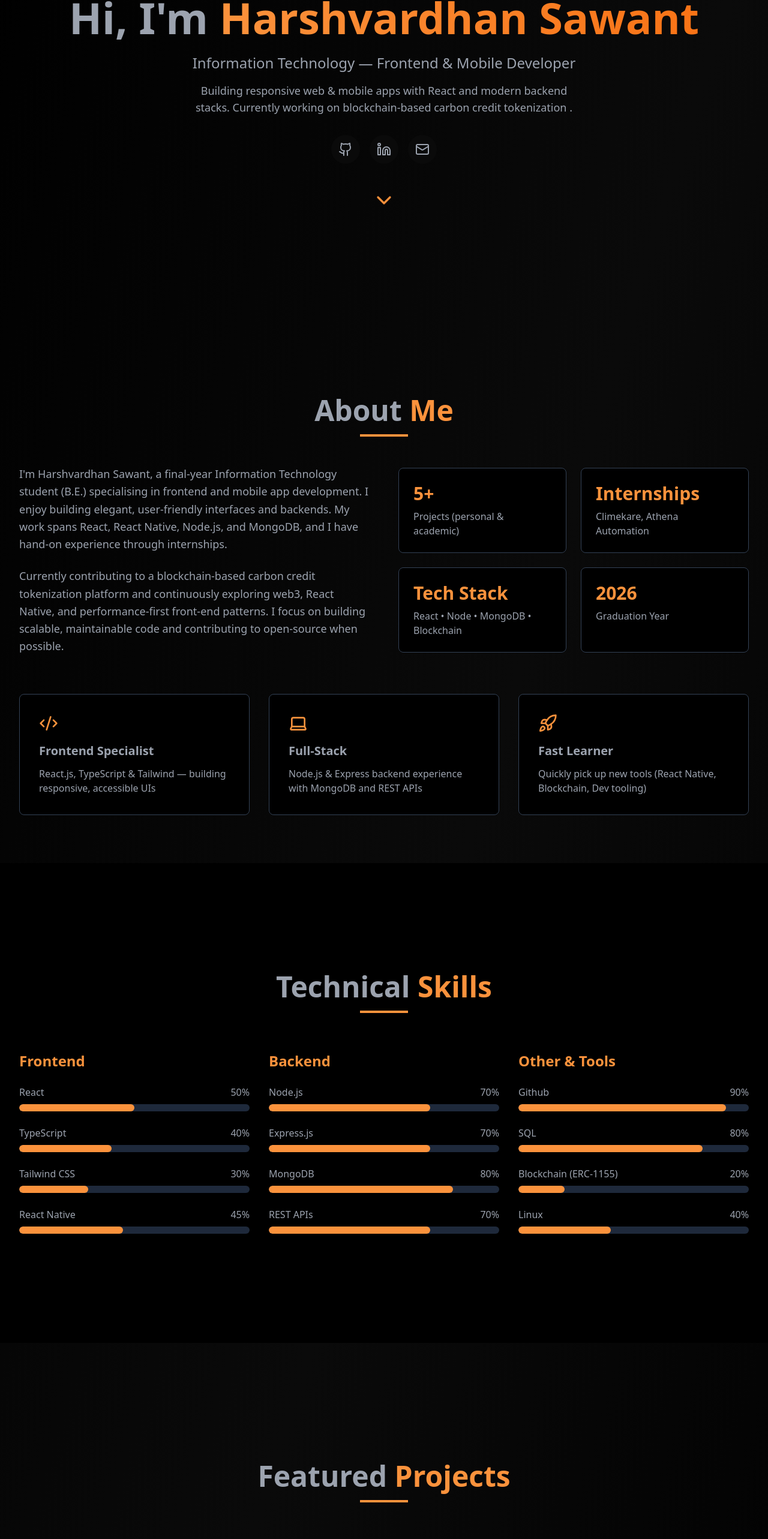
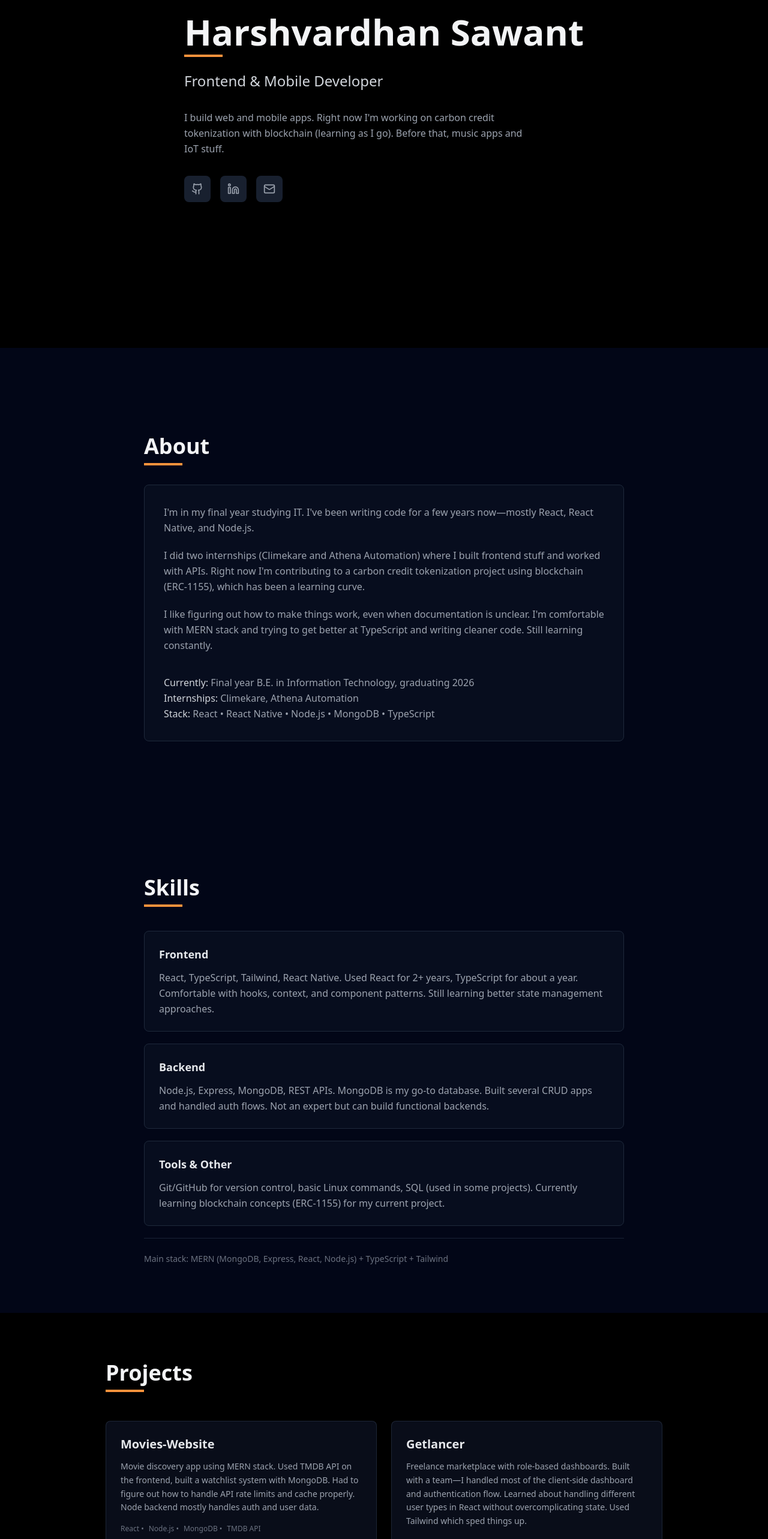
Before and after one commit to harshvardhan2709/portfolio, a React (Vite) app: page / in a window 1280 px wide. Shown: the part 220-2786 px from the top of the page at 60% size. Built offline with nearby package versions, Linux system fonts and the light colour scheme.

Commit message:
somechanges

```diff
--- a/src/App.tsx
+++ b/src/App.tsx
@@ -35,7 +35,7 @@ function App() {
   }, []);
 
   return (
-    <div className="min-h-screen bg-gradient-to-br from-secondary-900 via-secondary-800 to-secondary-900">
+    <div className="min-h-screen bg-black">
       <Navigation activeSection={activeSection} profileSrc="/profile.jpg" profileAlt="Harshvardhan Sawant" />
       <Hero />
       <About />
--- a/src/components/About.tsx
+++ b/src/components/About.tsx
@@ -1,5 +1,4 @@
 import { useEffect, useRef, useState } from 'react';
-import { Code2, Laptop, Rocket } from 'lucide-react';
 
 const About = () => {
   const [isVisible, setIsVisible] = useState(false);
@@ -26,85 +25,40 @@ const About = () => {
     };
   }, []);
 
-  const features = [
-    {
-      icon: <Code2 size={32} />,
-      title: 'Frontend Specialist',
-      description: 'React.js, TypeScript & Tailwind — building responsive, accessible UIs',
-    },
-    {
-      icon: <Laptop size={32} />,
-      title: 'Full-Stack',
-      description: 'Node.js & Express backend experience with MongoDB and REST APIs',
-    },
-    {
-      icon: <Rocket size={32} />,
-      title: 'Fast Learner',
-      description: 'Quickly pick up new tools (React Native, Blockchain, Dev tooling)',
-    },
-  ];
-
   return (
-    <section id="about" className="min-h-screen flex items-center py-20" ref={sectionRef}>
-      <div className="max-w-7xl mx-auto px-4 sm:px-6 lg:px-8">
+    <section id="about" className="min-h-screen flex items-center py-20 bg-slate-950" ref={sectionRef}>
+      <div className="max-w-4xl mx-auto px-6 sm:px-8 lg:px-12">
         <div
-          className={`transition-all duration-1000 ${
-            isVisible ? 'opacity-100 translate-y-0' : 'opacity-0 translate-y-10'
+          className={`transition-opacity duration-700 ${isVisible ? 'opacity-100' : 'opacity-0'
             }`}
         >
-          <h2 className="text-4xl md:text-5xl font-bold text-center text-gray-400 mb-4">
-            About <span className="text-transparent bg-clip-text bg-gradient-to-r from-primary-400 to-primary-400">Me</span>
+          <h2 className="text-3xl md:text-4xl font-bold text-gray-100 mb-2">
+            About
           </h2>
+          <div className="w-16 h-1 bg-primary-400 mb-8"></div>
 
-          <div className="h-1 w-20 bg-gradient-to-r from-primary-400 to-primary-400 mx-auto mb-12"></div>
+          <div className="bg-slate-900/40 border border-slate-800 rounded-lg p-8 space-y-5 text-gray-400 leading-relaxed">
+            <p>
+              I'm in my final year studying IT. I've been writing code for a few years now—mostly React, React Native, and Node.js.
+            </p>
 
-          <div className="grid md:grid-cols-2 gap-12 items-center mb-16">
-            <div className="space-y-6">
-              <p className="text-lg text-gray-400 leading-relaxed">
-                I'm Harshvardhan Sawant, a final-year Information Technology student (B.E.) specialising in frontend and mobile app development.
-                I enjoy building elegant, user-friendly interfaces and backends. My work spans React, React Native, Node.js, and MongoDB,
-                and I have hand-on experience through internships.
+            <p>
+              I did two internships (Climekare and Athena Automation) where I built frontend stuff and worked with APIs.
+              Right now I'm contributing to a carbon credit tokenization project using blockchain (ERC-1155), which has been a learning curve.
             </p>
-              <p className="text-lg text-gray-400 leading-relaxed">
-                Currently contributing to a blockchain-based carbon credit tokenization platform and continuously exploring web3, React Native, and
-                performance-first front-end patterns. I focus on building scalable, maintainable code and contributing to open-source when possible.
+
+            <p>
+              I like figuring out how to make things work, even when documentation is unclear. I'm comfortable with MERN stack
+              and trying to get better at TypeScript and writing cleaner code. Still learning constantly.
             </p>
-            </div>
 
-            <div className="grid grid-cols-2 gap-6">
-              <div className="bg-black backdrop-blur-sm p-6 rounded-lg border border-slate-700 hover:border-primary-400 transition-all duration-300">
-                <div className="text-3xl font-bold text-primary-400 mb-2">5+</div>
-                <div className="text-gray-400">Projects (personal & academic)</div>
-              </div>
-              <div className="bg-black backdrop-blur-sm p-6 rounded-lg border border-slate-700 hover:border-primary-400 transition-all duration-300">
-                <div className="text-3xl font-bold text-primary-400 mb-2">Internships</div>
-                <div className="text-gray-400">Climekare, Athena Automation</div>
-              </div>
-              <div className="bg-black backdrop-blur-sm p-6 rounded-lg border border-slate-700 hover:border-primary-400 transition-all duration-300">
-                <div className="text-3xl font-bold text-primary-400 mb-2">Tech Stack</div>
-                <div className="text-gray-400">React • Node • MongoDB • Blockchain</div>
-              </div>
-              <div className="bg-black backdrop-blur-sm p-6 rounded-lg border border-slate-700 hover:border-primary-400 transition-all duration-300">
-                <div className="text-3xl font-bold text-primary-400 mb-2">2026</div>
-                <div className="text-gray-400">Graduation Year</div>
-              </div>
-            </div>
-          </div>
-
-          <div className="grid md:grid-cols-3 gap-8">
-            {features.map((feature, index) => (
-              <div
-                key={index}
-                className={`bg-black backdrop-blur-sm p-8 rounded-lg border border-slate-700 hover:border-primary-400 transition-all duration-300 transform hover:-translate-y-2 ${
-                  isVisible ? 'opacity-100 translate-y-0' : 'opacity-0 translate-y-10'
-                }`}
-                style={{ transitionDelay: `${index * 200}ms` }}
-              >
-                <div className="text-primary-400 mb-4">{feature.icon}</div>
-                <h3 className="text-xl font-semibold text-gray-400 mb-3">{feature.title}</h3>
-                <p className="text-gray-400">{feature.description}</p>
-              </div>
-            ))}
+            <p className="pt-4">
+              <span className="text-gray-300 font-medium">Currently:</span> Final year B.E. in Information Technology, graduating 2026
+              <br />
+              <span className="text-gray-300 font-medium">Internships:</span> Climekare, Athena Automation
+              <br />
+              <span className="text-gray-300 font-medium">Stack:</span> React • React Native • Node.js • MongoDB • TypeScript
+            </p>
           </div>
         </div>
       </div>
--- a/src/components/Hero.tsx
+++ b/src/components/Hero.tsx
@@ -1,7 +1,7 @@
 // src/components/Hero.tsx
 
 import { useEffect, useState } from 'react';
-import { ChevronDown, Github, Linkedin, Mail } from 'lucide-react';
+import { Github, Linkedin, Mail } from 'lucide-react';
 
 const Hero = () => {
   const [isVisible, setIsVisible] = useState(false);
@@ -10,69 +10,56 @@ const Hero = () => {
     setIsVisible(true);
   }, []);
 
-  const scrollToNext = () => {
-    const aboutSection = document.getElementById('about');
-    if (aboutSection) {
-      aboutSection.scrollIntoView({ behavior: 'smooth' });
-    }
-  };
-
   return (
     <section
       id="home"
-      className="min-h-screen flex items-center justify-center relative overflow-hidden"
+      className="min-h-screen flex items-center relative"
     >
+      <div
+        className={`max-w-4xl mx-auto px-6 sm:px-8 lg:px-12 transition-opacity duration-700 ${isVisible ? 'opacity-100' : 'opacity-0'
+          }`}
+      >
+        <h1 className="text-5xl md:text-6xl font-bold text-gray-100 mb-2">
+          Harshvardhan Sawant
+        </h1>
+        <div className="w-16 h-1 bg-primary-400 mb-6"></div>
 
-      <div
-        className={`max-w-7xl mx-auto px-4 sm:px-6 lg:px-8 text-center transition-all duration-1000 ${
-          isVisible ? 'opacity-100 translate-y-0' : 'opacity-0 translate-y-10'
-        }`}
-      >
-        <h1 className="text-5xl md:text-7xl font-bold text-gray-400 mb-6">
-          Hi, I'm{' '}
-          <span className="text-transparent bg-clip-text bg-gradient-to-r from-primary-400 to-primary-500">
-            Harshvardhan Sawant
-          </span>
-        </h1>
-
-        <p className="text-xl md:text-2xl text-gray-400 mb-4">Information Technology — Frontend & Mobile Developer</p>
-
-        <p className="text-lg text-gray-400 mb-8 max-w-2xl mx-auto">
-          Building responsive web & mobile apps with React and modern backend stacks. Currently working on
-          blockchain-based carbon credit tokenization .
+        <p className="text-xl md:text-2xl text-gray-300 mb-8 font-medium">
+          Frontend & Mobile Developer
         </p>
 
-        <div className="flex justify-center gap-4 mb-12">
+        <p className="text-base text-gray-400 mb-8 max-w-xl leading-relaxed">
+          I build web and mobile apps. Right now I'm working on carbon credit tokenization with blockchain (learning as I go).
+          Before that, music apps and IoT stuff.
+        </p>
+
+        <div className="flex gap-4">
           <a
             href="https://github.com/harshvardhan2709"
             target="_blank"
             rel="noopener noreferrer"
-            className="p-3 bg-secondary-800 rounded-full hover:bg-primary-500 transition-all duration-300 transform hover:scale-110"
+            className="p-3 bg-slate-800/80 rounded-lg hover:bg-primary-400/10 hover:border hover:border-primary-400 transition-all"
+            aria-label="GitHub"
           >
-            <Github className="text-gray-400" size={24} />
+            <Github className="text-gray-400" size={20} />
           </a>
           <a
             href="https://www.linkedin.com/in/harshvardhan-sawant-86656b266/"
             target="_blank"
             rel="noopener noreferrer"
-            className="p-3 bg-secondary-800 rounded-full hover:bg-primary-500 transition-all duration-300 transform hover:scale-110"
+            className="p-3 bg-slate-800/80 rounded-lg hover:bg-primary-400/10 hover:border hover:border-primary-400 transition-all"
+            aria-label="LinkedIn"
           >
-            <Linkedin className="text-gray-400" size={24} />
+            <Linkedin className="text-gray-400" size={20} />
           </a>
           <a
             href="mailto:sawantharsh2022@gmail.com"
-            className="p-3 bg-secondary-800 rounded-full hover:bg-primary-500 transition-all duration-300 transform hover:scale-110"
+            className="p-3 bg-slate-800/80 rounded-lg hover:bg-primary-400/10 hover:border hover:border-primary-400 transition-all"
+            aria-label="Email"
           >
-            <Mail className="text-gray-400" size={24} />
+            <Mail className="text-gray-400" size={20} />
           </a>
         </div>
-
-        <button
-          onClick={scrollToNext}
-          className="animate-bounce text-primary-400 hover:text-primary-300 transition-colors"
-        >
-          <ChevronDown size={40} />
-        </button>
       </div>
     </section>
   );
--- a/src/components/Projects.tsx
+++ b/src/components/Projects.tsx
@@ -32,24 +32,24 @@ const Projects = () => {
     {
       title: 'Movies-Website',
       description:
-        'Full-stack MERN app to discover movies using a third-party API. React frontend + Node/Express backend and MongoDB for user data (watchlists).',
-      tags: ['React', 'Node.js', 'MongoDB', 'API'],
+        'Movie discovery app using MERN stack. Used TMDB API on the frontend, built a watchlist system with MongoDB. Had to figure out how to handle API rate limits and cache properly. Node backend mostly handles auth and user data.',
+      tags: ['React', 'Node.js', 'MongoDB', 'TMDB API'],
       github: 'https://github.com/harshvardhan2709/Movies-Website',
       demo: 'https://github.com/harshvardhan2709/Movies-Website',
     },
     {
-      title: 'Freelancer Web Platform (Getlancer)',
+      title: 'Getlancer',
       description:
-        'Responsive freelance marketplace with role-based dashboards (Client & Freelancer), authentication, and job management.',
-      tags: ['React', 'Tailwind', 'MongoDB'],
+        'Freelance marketplace with role-based dashboards. Built with a team—I handled most of the client-side dashboard and authentication flow. Learned about handling different user types in React without overcomplicating state. Used Tailwind which sped things up.',
+      tags: ['React', 'Tailwind', 'MongoDB', 'Auth'],
       github: 'https://github.com/prathmesh796/getlancer',
       demo: 'https://github.com/prathmesh796/getlancer',
     },
     {
-      title: 'IoT Gate Control & Access Management App',
+      title: 'IoT Gate Control App',
       description:
-        'React Native frontend for IoT-based gate control with role-based access (Super Admin, Admin, User), integrated with REST APIs.',
-      tags: ['React Native', 'IoT', 'Role-Based Access'],
+        'React Native app for controlling access to IoT gates. Three role types (Super Admin, Admin, User), REST API integration. First time dealing with role-based permissions on mobile—took a while to get the async storage and API token flow right.',
+      tags: ['React Native', 'IoT', 'REST API'],
       github: 'https://github.com/vishu-2004/IoT-Gate-Control-and-Access-management-app',
       demo: 'https://github.com/vishu-2004/IoT-Gate-Control-and-Access-management-app',
     },
@@ -57,38 +57,32 @@ const Projects = () => {
 
   return (
     <section id="projects" className="min-h-screen flex items-center py-20" ref={sectionRef}>
-      <div className="max-w-7xl mx-auto px-4 sm:px-6 lg:px-8 w-full">
+      <div className="max-w-5xl mx-auto px-6 sm:px-8 lg:px-12 w-full">
         <div
-          className={`transition-all duration-1000 ${
-            isVisible ? 'opacity-100 translate-y-0' : 'opacity-0 translate-y-10'
+          className={`transition-opacity duration-700 ${isVisible ? 'opacity-100' : 'opacity-0'
             }`}
         >
-          <h2 className="text-4xl md:text-5xl font-bold text-center text-gray-400 mb-4">
-            Featured <span className="text-transparent bg-clip-text bg-gradient-to-r from-primary-400 to-primary-400">Projects</span>
+          <h2 className="text-3xl md:text-4xl font-bold text-gray-100 mb-2">
+            Projects
           </h2>
+          <div className="w-16 h-1 bg-primary-400 mb-12"></div>
 
-          <div className="h-1 w-20 bg-gradient-to-r from-primary-400 to-primary-400 mx-auto mb-16"></div>
-
-          <div className="grid md:grid-cols-2 lg:grid-cols-3 gap-8">
+          <div className="grid md:grid-cols-2 gap-6">
             {projects.map((project, index) => (
               <div
                 key={index}
-                className={`bg-black backdrop-blur-sm rounded-lg border border-slate-700 overflow-hidden transition-all duration-500 hover:border-primary-400 hover:-translate-y-2 ${
-                  isVisible ? 'opacity-100 translate-y-0' : 'opacity-0 translate-y-10'
-                }`}
-                style={{ transitionDelay: `${index * 100}ms` }}
+                className="bg-slate-900/60 rounded-lg border border-slate-700/50 p-6 hover:border-primary-400/50 hover:bg-slate-900/80 transition-all"
               >
-                <div className="p-6">
-                  <h3 className="text-xl font-semibold text-gray-400 mb-3">{project.title}</h3>
+                <h3 className="text-xl font-semibold text-gray-200 mb-3">{project.title}</h3>
                 <p className="text-gray-400 mb-4 text-sm leading-relaxed">{project.description}</p>
 
                 <div className="flex flex-wrap gap-2 mb-6">
                   {project.tags.map((tag, tagIndex) => (
                     <span
                       key={tagIndex}
-                        className="px-3 py-1 text-xs bg-slate-700/50 text-primary-400 rounded-full"
+                      className="text-xs text-gray-500"
                     >
-                        {tag}
+                      {tag}{tagIndex < project.tags.length - 1 ? ' •' : ''}
                     </span>
                   ))}
                 </div>
@@ -98,7 +92,7 @@ const Projects = () => {
                     href={project.github}
                     target="_blank"
                     rel="noopener noreferrer"
-                      className="flex items-center gap-2 text-gray-400 hover:text-primary-400 transition-colors"
+                    className="flex items-center gap-2 text-gray-400 hover:text-primary-400 transition-colors text-sm"
                   >
                     <Github size={18} />
                     <span className="text-sm">Code</span>
@@ -114,7 +108,6 @@ const Projects = () => {
                   </a>
                 </div>
               </div>
-              </div>
             ))}
           </div>
         </div>
--- a/src/components/Skills.tsx
+++ b/src/components/Skills.tsx
@@ -27,81 +27,48 @@ const Skills = () => {
     };
   }, []);
 
-  const skillCategories = [
-    {
-      title: 'Frontend',
-      skills: [
-        { name: 'React', level: 50 },
-        { name: 'TypeScript', level: 40 },
-        { name: 'Tailwind CSS', level: 30 },
-        { name: 'React Native', level: 45 },
-      ],
-    },
-    {
-      title: 'Backend',
-      skills: [
-        { name: 'Node.js', level: 70 },
-        { name: 'Express.js', level: 70 },
-        { name: 'MongoDB', level: 80 },
-        { name: 'REST APIs', level: 70 },
-      ],
-    },
-    {
-      title: 'Other & Tools',
-      skills: [
-        { name: 'Github', level: 90 },
-        { name: 'SQL', level: 80 },
-        { name: 'Blockchain (ERC-1155)', level: 20 },
-        { name: 'Linux', level: 40 },
-      ],
-    },
-  ];
-
   return (
-    <section id="skills" className="min-h-screen flex items-center py-20 bg-black" ref={sectionRef}>
-      <div className="max-w-7xl mx-auto px-4 sm:px-6 lg:px-8 w-full">
+    <section id="skills" className="min-h-screen flex items-center py-20 bg-slate-950" ref={sectionRef}>
+      <div className="max-w-4xl mx-auto px-6 sm:px-8 lg:px-12 w-full">
         <div
-          className={`transition-all duration-1000 ${
-            isVisible ? 'opacity-100 translate-y-0' : 'opacity-0 translate-y-10'
+          className={`transition-opacity duration-700 ${isVisible ? 'opacity-100' : 'opacity-0'
             }`}
         >
-          <h2 className="text-4xl md:text-5xl font-bold text-center text-gray-400 mb-4">
-            Technical <span className="text-transparent bg-clip-text bg-gradient-to-r from-primary-400 to-primary-400">Skills</span>
+          <h2 className="text-3xl md:text-4xl font-bold text-gray-100 mb-2">
+            Skills
           </h2>
+          <div className="w-16 h-1 bg-primary-400 mb-10"></div>
 
-          <div className="h-1 w-20 bg-gradient-to-r from-primary-400 to-primary-400 mx-auto mb-16"></div>
+          <div className="space-y-5 text-gray-400">
+            <div className="bg-slate-900/40 border border-slate-800 rounded-lg p-6">
+              <h3 className="text-lg font-semibold text-gray-200 mb-3">Frontend</h3>
+              <p className="leading-relaxed text-gray-400">
+                React, TypeScript, Tailwind, React Native. Used React for 2+ years, TypeScript for about a year.
+                Comfortable with hooks, context, and component patterns. Still learning better state management approaches.
+              </p>
+            </div>
 
-          <div className="grid md:grid-cols-3 gap-8">
-            {skillCategories.map((category, categoryIndex) => (
-              <div
-                key={categoryIndex}
-                className={`transition-all duration-1000 ${
-                  isVisible ? 'opacity-100 translate-y-0' : 'opacity-0 translate-y-10'
-                }`}
-                style={{ transitionDelay: `${categoryIndex * 200}ms` }}
-              >
-                <h3 className="text-2xl font-semibold text-primary-400 mb-6">{category.title}</h3>
-                <div className="space-y-6">
-                  {category.skills.map((skill, skillIndex) => (
-                    <div key={skillIndex}>
-                      <div className="flex justify-between mb-2">
-                        <span className="text-gray-400 font-medium">{skill.name}</span>
-                        <span className="text-gray-400">{skill.level}%</span>
+            <div className="bg-slate-900/40 border border-slate-800 rounded-lg p-6">
+              <h3 className="text-lg font-semibold text-gray-200 mb-3">Backend</h3>
+              <p className="leading-relaxed text-gray-400">
+                Node.js, Express, MongoDB, REST APIs. MongoDB is my go-to database.
+                Built several CRUD apps and handled auth flows. Not an expert but can build functional backends.
+              </p>
             </div>
-                      <div className="h-3 bg-slate-800 rounded-full overflow-hidden">
-                        <div
-                          className="h-full bg-gradient-to-r from-primary-400 to-primary-400 rounded-full transition-all duration-1000 ease-out"
-                          style={{
-                            width: isVisible ? `${skill.level}%` : '0%',
-                            transitionDelay: `${(categoryIndex * 200) + (skillIndex * 100)}ms`,
-                          }}
-                        ></div>
+
+            <div className="bg-slate-900/40 border border-slate-800 rounded-lg p-6">
+              <h3 className="text-lg font-semibold text-gray-200 mb-3">Tools & Other</h3>
+              <p className="leading-relaxed text-gray-400">
+                Git/GitHub for version control, basic Linux commands, SQL (used in some projects).
+                Currently learning blockchain concepts (ERC-1155) for my current project.
+              </p>
             </div>
+
+            <div className="pt-6 mt-2 border-t border-slate-700/50">
+              <p className="text-sm text-gray-500">
+                Main stack: MERN (MongoDB, Express, React, Node.js) + TypeScript + Tailwind
+              </p>
             </div>
-                  ))}
-                </div>
-              </div>
-            ))}
           </div>
         </div>
       </div>
```
Also changed, not shown: src/components/Contact.tsx (+7 -9 lines). Lines whose indentation alone changed are shown as unchanged.
